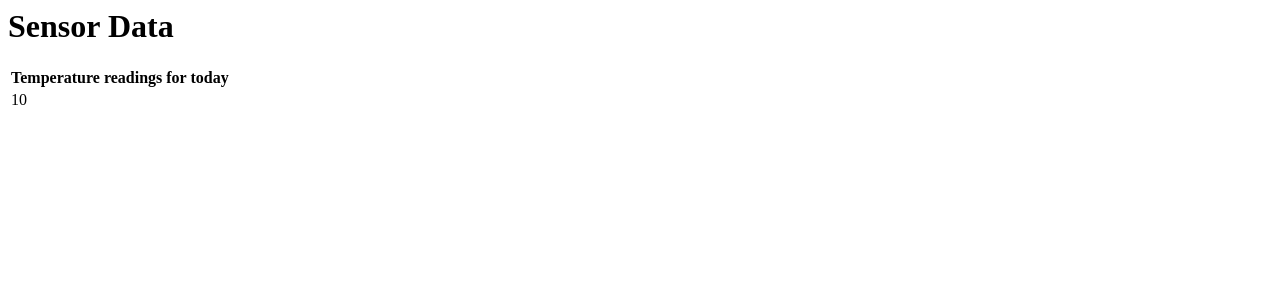
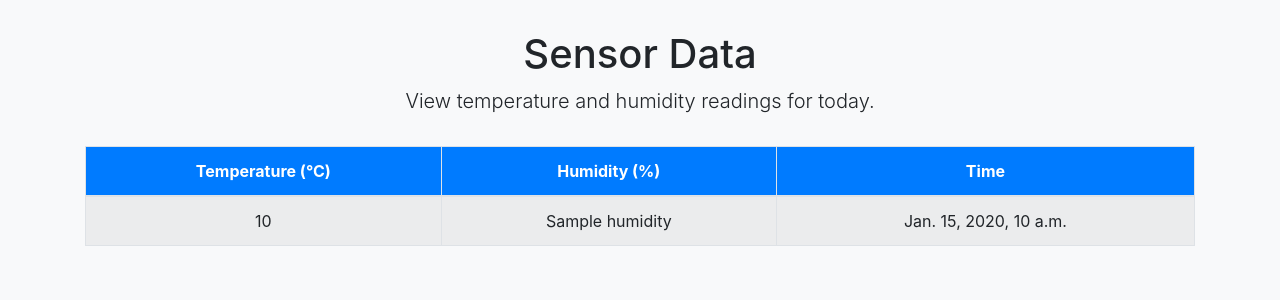
Before and after one commit to Didiana001/Lab1, a Django app: template myapp/templates/myapp/index.html in a window 1280 px wide. Shown: the top 300 px of the page. Run offline with Django 5.2, Linux system fonts and the light colour scheme; the template is opened without the code that fills it: most values are stand-ins (such as "Sample title", 1, 10 or a date in 2020); some libraries are stand-ins or nearby versions.

Commit message:
Update index.html
changed template

```diff
--- a/myapp/templates/myapp/index.html
+++ b/myapp/templates/myapp/index.html
@@ -1,21 +1,65 @@
-{% comment %} display the sensor data  {% endcomment %}
+{% comment %} display the sensor data {% endcomment %}
+<!DOCTYPE html>
+<html lang="en">
+<head>
+    <meta charset="UTF-8">
+    <meta name="viewport" content="width=device-width, initial-scale=1.0">
+    <title>Sensor Data</title>
+    <link href="https://stackpath.bootstrapcdn.com/bootstrap/4.5.2/css/bootstrap.min.css" rel="stylesheet">
+    <style>
+        body {
+            background-color: #f8f9fa;
+        }
+        .container {
+            margin-top: 30px;
+        }
+        .table th, .table td {
+            text-align: center;
+        }
+        .table thead th {
+            background-color: #007bff;
+            color: #fff;
+        }
+        .table tbody tr:nth-child(even) {
+            background-color: #f2f2f2;
+        }
+        .table tbody tr:hover {
+            background-color: #e9ecef;
+        }
+        .header {
+            text-align: center;
+            margin-bottom: 30px;
+        }
+    </style>
+</head>
+<body>
     <div class="container">
+        <div class="header">
             <h1>Sensor Data</h1>
-    <table class="table table-striped">
+            <p class="lead">View temperature and humidity readings for today.</p>
+        </div>
+        <table class="table table-striped table-bordered">
             <thead>
                 <tr>
-                <th>Temperature readings for today </th>
-                {% comment %} <th>Humidity</th>
-                <th>Time</th> {% endcomment %}
+                    <th>Temperature (°C)</th>
+                    <th>Humidity (%)</th>
+                    <th>Time</th>
                 </tr>
             </thead>
             <tbody>
                 {% for data in sensor_data %}
                 <tr>
                     <td>{{ data.temperature }}</td>
-                {% comment %} <td>{{ data.humidity }}</td>
-                <td>{{ data.time }}</td> {% endcomment %}
+                    <td>{{ data.humidity }}</td>
+                    <td>{{ data.time }}</td>
                 </tr>
                 {% endfor %}
             </tbody>
         </table>
+    </div>
+
+    <script src="https://code.jquery.com/jquery-3.5.1.slim.min.js"></script>
+    <script src="https://cdn.jsdelivr.net/npm/@popperjs/core@2.9.3/dist/umd/popper.min.js"></script>
+    <script src="https://stackpath.bootstrapcdn.com/bootstrap/4.5.2/js/bootstrap.min.js"></script>
+</body>
+</html>
```
Lines whose indentation alone changed are shown as unchanged.
